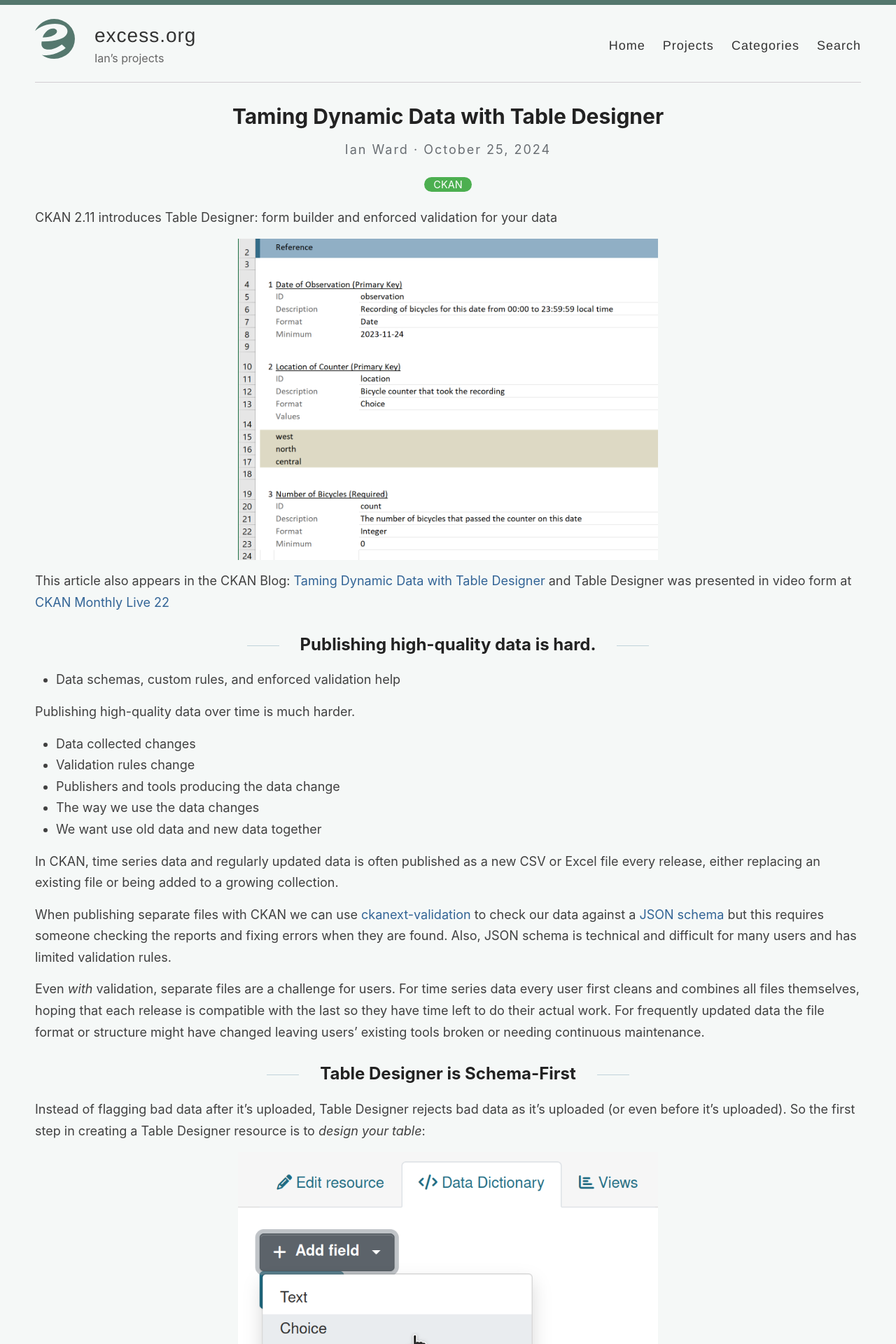
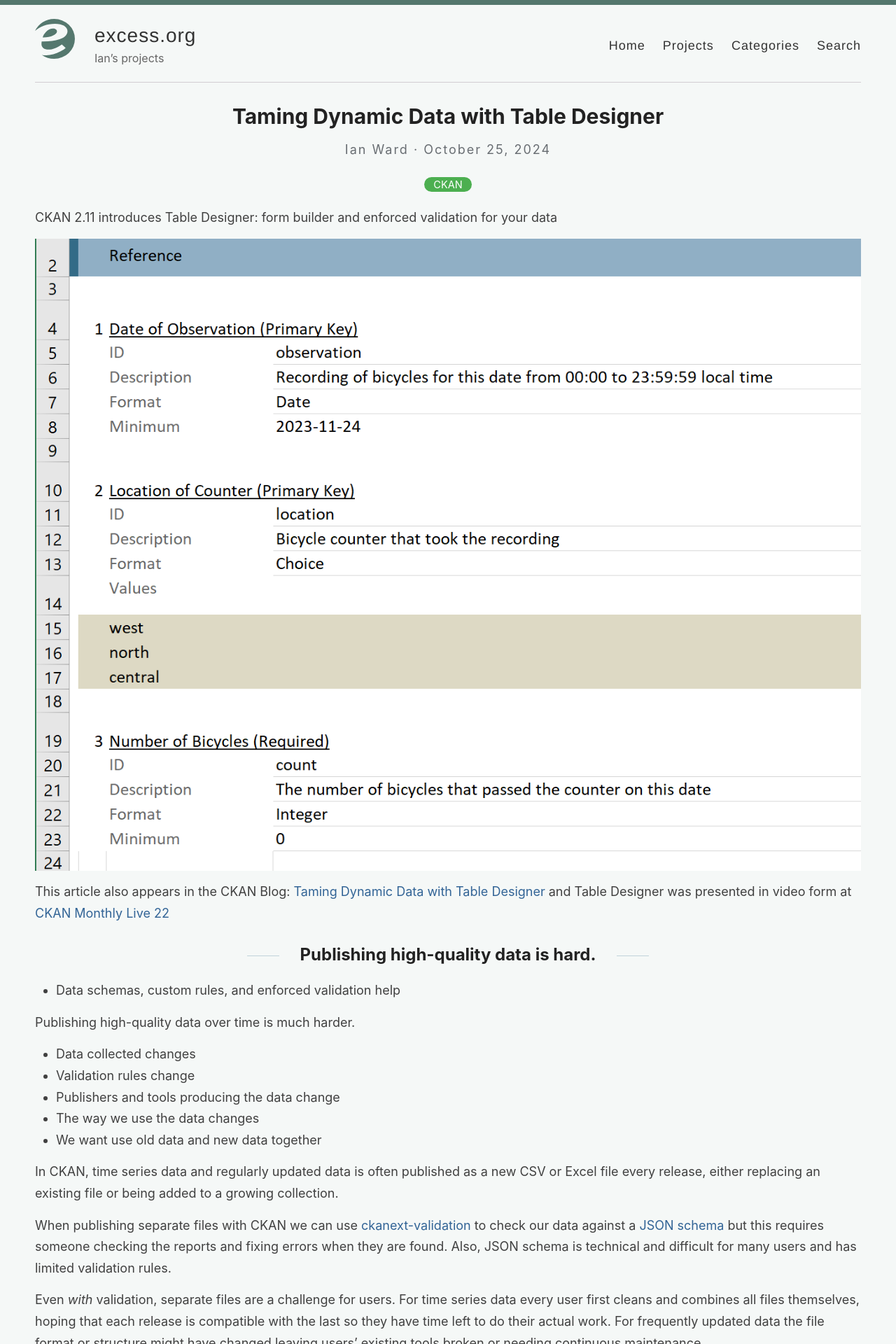
Before and after one commit to wardi/wardi.github.io, a Jekyll site: the page built from _posts/2024-10-25-table-designer.md, in a window 1280 px wide. Shown: the top 1920 px of the page at 70% size. Built offline with Jekyll 4.4.1, drawn with Linux system fonts in a browser that asks for light colours.

Commit message:
remove copied width

```diff
--- a/_posts/2024-10-25-table-designer.md
+++ b/_posts/2024-10-25-table-designer.md
@@ -8,7 +8,7 @@
 
 CKAN 2.11 introduces Table Designer: form builder and enforced validation for your data
 
-<img src="/images/tdb4.png" alt="Data Dictionary in Excel" width=600>
+<img src="/images/tdb4.png" alt="Data Dictionary in Excel">
 
 This article also appears in the CKAN Blog: [Taming Dynamic Data with Table Designer](https://ckan.org/blog/taming-dynamic-data-with-table-designer) and Table Designer was presented in video form at [CKAN Monthly Live 22](https://www.youtube.com/watch?v=9eD7HDS9PWk&t=362s)
 
```
